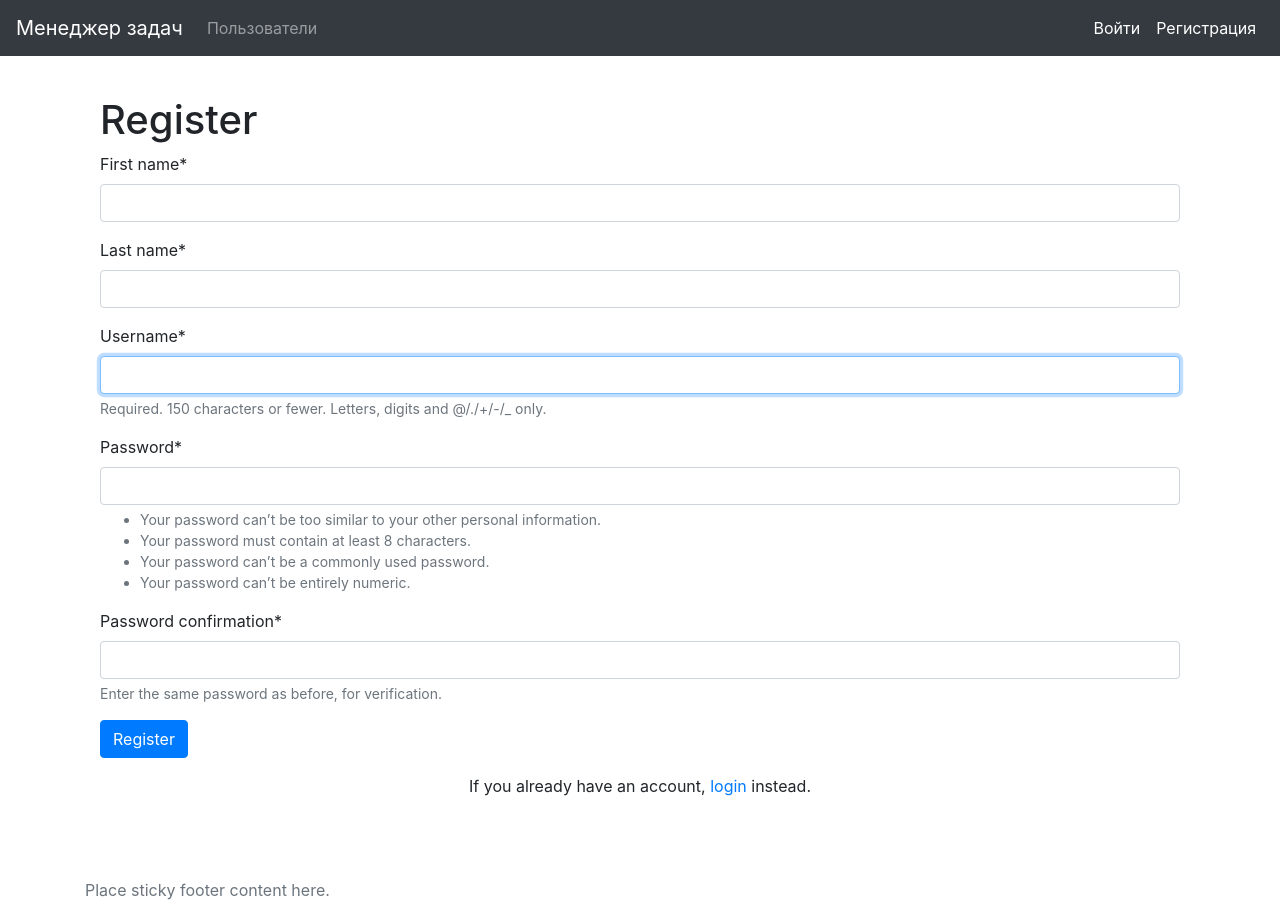
After one commit to tommyqamaz/python-project-52, a Django app: template task_manager/templates/users/register.html in a window 1280 px wide. The commit adds this page. Run offline with Django 4.2, Linux system fonts and the light colour scheme; the template is opened without the code that fills it: values that come from a table or form of the project are taken from there, others are empty; some libraries are stand-ins or nearby versions.

Commit message:
create user field created

```diff
--- a/task_manager/settings.py
+++ b/task_manager/settings.py
@@ -53,6 +53,8 @@ INSTALLED_APPS = [
     "django_extensions",
     "crispy_forms",
 ]
+
+CRISPY_TEMPLATE_PACK = "bootstrap4"
 
 MIDDLEWARE = [
     "django.middleware.security.SecurityMiddleware",
--- a/task_manager/templates/task_manager/base.html
+++ b/task_manager/templates/task_manager/base.html
@@ -58,10 +58,10 @@
     </header>
     {% endblock %}
 
-    {% block content %}
     <!-- Begin page content -->
     <main role="main" class="flex-shrink-0 mt-5">
         <div class="container">
+            {% block content %}
             <h1 class="mt-5">Sticky footer with fixed navbar</h1>
             <p class="lead">Pin a footer to the bottom of the viewport in desktop browsers with this custom HTML and
                 CSS. A
@@ -69,9 +69,10 @@
                 <code>main &gt; .container</code>.
             </p>
             <p>Back to <a href="../examples/sticky-footer/">the default sticky footer</a> minus the navbar.</p>
+            {% endblock %}
+
         </div>
     </main>
-    {% endblock %}
 
     {% block footer %}
     <footer class="footer mt-auto py-3">
--- /dev/null
+++ b/task_manager/templates/users/register.html
@@ -0,0 +1,18 @@
+{% extends "task_manager/base.html" %}
+
+{% block content %}
+
+{% load crispy_forms_tags %}
+
+<!--Register-->
+<div class="container py-5">
+    <h1>Register</h1>
+    <form method="POST">
+        {% csrf_token %}
+        {{ register_form|crispy }}
+        <button class="btn btn-primary" type="submit">Register</button>
+    </form>
+    <p class="text-center">If you already have an account, <a href="/login">login</a> instead.</p>
+</div>
+
+{% endblock %}
--- a/task_manager/templates/users/user_list.html
+++ b/task_manager/templates/users/user_list.html
@@ -3,8 +3,6 @@
 {% load i18n %}
 
 {% block content %}
-<main role="main" class="flex-shrink-0 mt-5">
-    <div class="container">
 <h1 class="mt-5">Users here</h1>
 {% if user_list %}
 <table class="table table-striped">
@@ -30,6 +28,4 @@
 {% else %}
 <p>There are no users.</p>
 {% endif %}
-    </div>
-</main>
 {% endblock %}
--- a/task_manager/urls.py
+++ b/task_manager/urls.py
@@ -4,6 +4,8 @@ from task_manager import views
 from django.conf import settings
 from django.conf.urls.static import static
 
+app_name = "task_manager"
+
 urlpatterns = [
     path("admin/", admin.site.urls),
     path("", views.IndexView.as_view(), name="index"),
--- /dev/null
+++ b/task_manager/users/forms.py
@@ -0,0 +1,22 @@
+from django import forms
+from django.contrib.auth.forms import UserCreationForm
+from django.contrib.auth.models import User
+
+
+# Create your forms here.
+
+
+class NewUserForm(UserCreationForm):
+    first_name = forms.CharField(required=True)
+    last_name = forms.CharField(required=True)
+
+    class Meta:
+        model = User
+        fields = ("first_name", "last_name", "username", "password1", "password2")
+
+    def save(self, commit=True):
+        user = super(NewUserForm, self).save(commit=False)
+        # user.email = self.cleaned_data["email"]
+        if commit:
+            user.save()
+        return user
--- a/task_manager/users/urls.py
+++ b/task_manager/users/urls.py
@@ -1,4 +1,4 @@
-from .views import UsersView, LoginView, CreateView
+from .views import UsersView, create, login_user
 from django.urls import path
 
 
@@ -6,6 +6,6 @@ app_name = "users"
 
 urlpatterns = [
     path("", UsersView.as_view(), name="user_list"),
-    path("login/", LoginView.as_view(), name="login"),
-    path("create/", CreateView.as_view(), name="create"),
+    path("create", create, name="create"),
+    path("login", login_user, name="login"),
 ]
```
Also changed, not shown: task_manager/templates/task_manager/index.html (+4 -6 lines), task_manager/users/views.py (+22 -4 lines). Lines whose indentation alone changed are shown as unchanged.
